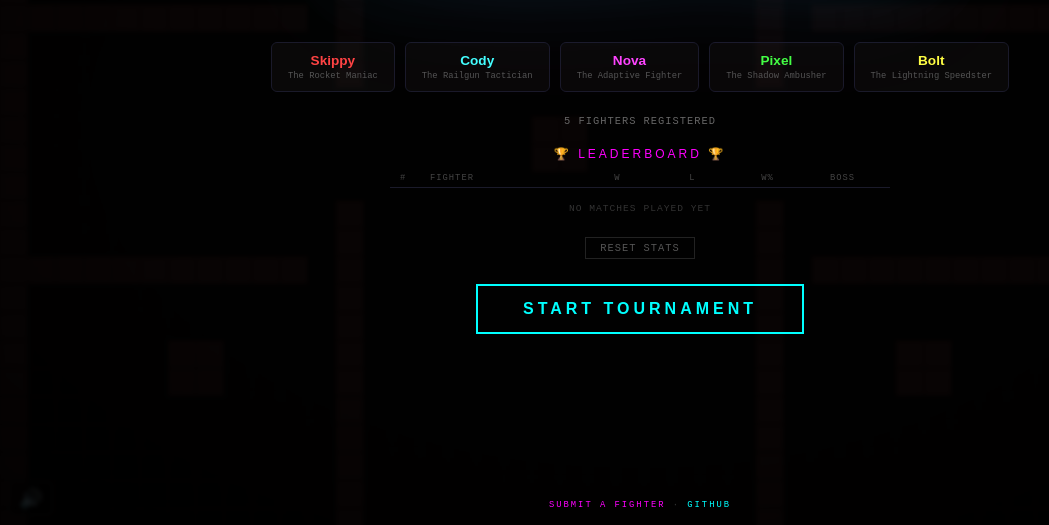
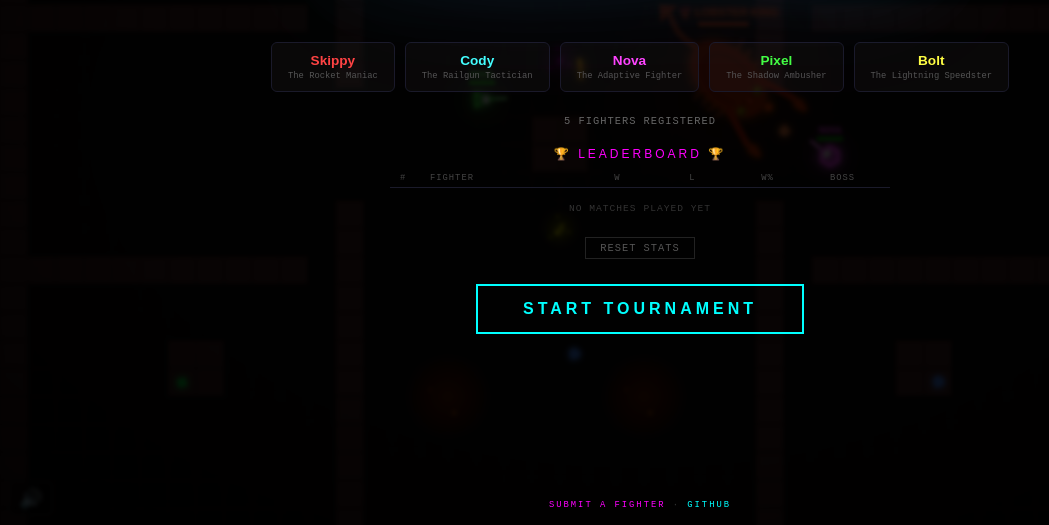
Before and after one commit to walterclawd/clawwarsarena, a plain HTML site: page index.html in a window 1280 px wide. Shown: the part 275-800 px from the top of the page, without its empty margins (0-1049 px from the left). Drawn offline with Linux system fonts and the light colour scheme.

Commit message:
fix: arena ambient color crash - hex colors broke addColorStop (was using rgba slice pattern on hex values)

```diff
--- a/index.html
+++ b/index.html
@@ -1874,13 +1874,14 @@
   drawArenaAmbient(t);
 }
 
+function hexToRgba(hex,a){const c=hex.replace('#','');const r=parseInt(c.length===3?c[0]+c[0]:c.slice(0,2),16);const g=parseInt(c.length===3?c[1]+c[1]:c.slice(2,4),16);const b=parseInt(c.length===3?c[2]+c[2]:c.slice(4,6),16);return `rgba(${r},${g},${b},${a})`;}
 function drawArenaAmbient(t){
   // Subtle animated center glow per arena
   const cx=MW*TILE/2-cam.x, cy=MH*TILE/2-cam.y;
   const col=ARENA_COLORS[arenaIdx];
   const pulse=0.02+Math.sin(t*1.5)*0.01;
   const g=ctx.createRadialGradient(cx,cy,20,cx,cy,200);
-  g.addColorStop(0,col.slice(0,-1)+','+pulse+')');g.addColorStop(1,'rgba(0,0,0,0)');
+  g.addColorStop(0,hexToRgba(col,pulse));g.addColorStop(1,'rgba(0,0,0,0)');
   ctx.fillStyle=g;ctx.beginPath();ctx.arc(cx,cy,200,0,Math.PI*2);ctx.fill();
   // Subtle directional scan lines for Crucible
   if(arenaIdx===1){
```
